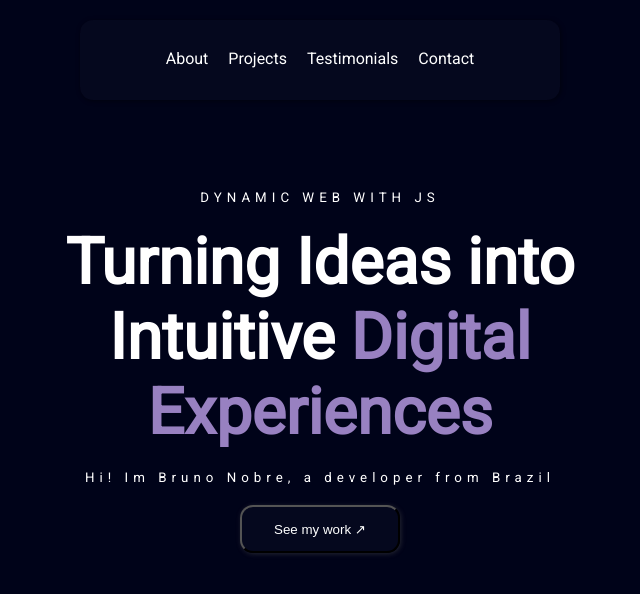
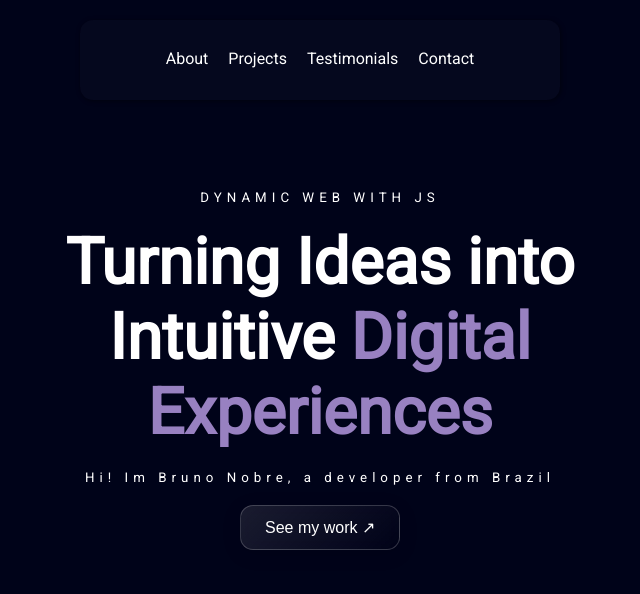
Before and after one commit to 1ubrno/portifolio, a plain HTML site: page index.html in a window 1280 px wide. Both pictures are taken after a click on the button "See my work ↗". Shown: the whole page, without its empty margins (320-960 px from the left). Drawn offline with Linux system fonts and the light colour scheme.

Commit message:
update
primeira parte do codigo

```diff
--- a/assets/css/style.css
+++ b/assets/css/style.css
@@ -92,12 +92,34 @@ main {
 
 }
 
- #s1 button{
-    box-shadow: 1px 1px 5px #4f4f4f75;
-    background: #ffffff05;
-    border-radius: 13px;
-    width: 20vh;
-    height: 6vh;
-    color: #FFFFFF;
-    cursor: pointer;
+ .animated-button {
+  padding: 12px 24px;
+  font-size: 16px;
+  color: #fff;
+  background: linear-gradient(135deg, rgba(255,255,255,0.1), rgba(255,255,255,0));
+  border: 1px solid rgba(255, 255, 255, 0.2);
+  border-radius: 13px;
+  backdrop-filter: blur(10px);
+  cursor: pointer;
+  transition: all 0.3s ease;
+  box-shadow: 0 4px 20px rgba(0,0,0,0.1);
+  position: relative;
+  overflow: hidden;
 }
+
+.animated-button:hover {
+  background: linear-gradient(135deg, rgba(255,255,255,0.2), rgba(255,255,255,0.05));
+  transform: scale(1.05);
+  box-shadow: 0 6px 30px rgba(0,0,0,0.15);
+}
+
+
+.pulse-animation {
+  animation: pulse 0.4s ease;
+}
+
+@keyframes pulse {
+  0% { transform: scale(1); }
+  50% { transform: scale(1.08); }
+  100% { transform: scale(1); }
+}
--- a/index.html
+++ b/index.html
@@ -26,7 +26,7 @@
            <h1>Turning Ideas into Intuitive <span style="color:#9881C1 ;">Digital Experiences</span></h1>
             <p id="typewriter-target"></p>
                 <div class="btn-container">
-                     <button onclick="" id="seeMyWork-btn">See my work ↗</button>
+                     <button onclick="" id="seeMyWork-btn"  id="seeMyWork-btn" class="animated-button">See my work ↗</button>
                 </div>
 
         </div>
--- a/scripts/script.js
+++ b/scripts/script.js
@@ -1,3 +1,4 @@
+// animação do parágrafo
 const text = 'Hi! Im Bruno Nobre, a developer from Brazil';
 const target = document.getElementById("typewriter-target");
 let index = 0;
@@ -6,14 +7,23 @@ const text = 'Hi! Im Bruno Nobre, a developer from Brazil';
   if (index < text.length) {
     target.innerHTML += text.charAt(index);
     index++;
-      setTimeout(type, 50); // velocidade da digitação (ms)
+    setTimeout(type, 50);
   }
 }
 
 window.addEventListener("DOMContentLoaded", type);
 
+// animação do botão + scroll suave
+const button = document.getElementById("seeMyWork-btn");
 
-//adiciona o movimento suave
-document.getElementById("seeMyWork-btn").addEventListener('click',()=> {
-    document.getElementById('projects').scrollIntoView({behavior:'smooth'})
-})
+button.addEventListener("click", () => {
+  // animação do botão
+  button.classList.add("pulse-animation");
+
+  setTimeout(() => {
+    button.classList.remove("pulse-animation");
+  }, 400);
+
+  // scroll suave
+  document.getElementById('projects').scrollIntoView({ behavior: 'smooth' });
+});
```
Lines whose indentation alone changed are shown as unchanged.
